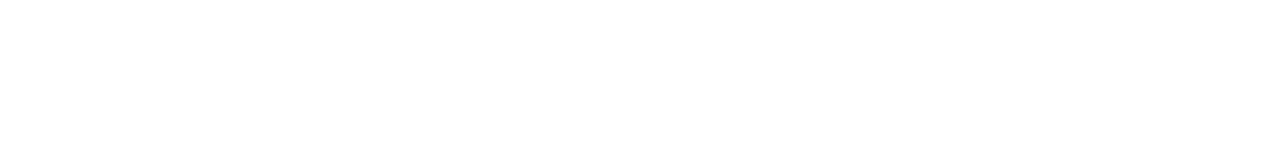
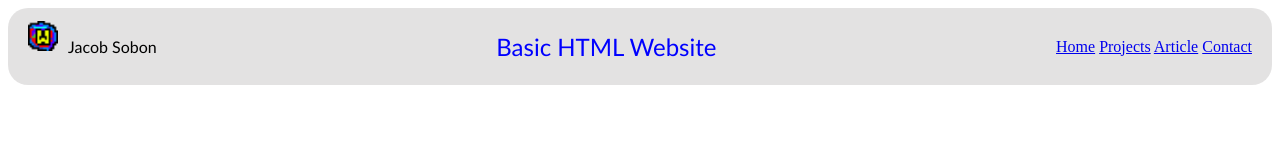
Before and after one commit to 1hum8le/roadmap.sh-projects, a plain HTML site: page Basic HTML Website/index.html in a window 1280 px wide. Drawn offline with Linux system fonts and the light colour scheme.

Commit message:
making header of website using HTML + CSS

```diff
--- a/Basic HTML Website/index.html
+++ b/Basic HTML Website/index.html
@@ -1,2 +1,93 @@
 <!DOCTYPE html>
-<html></html>
+<html>
+    <head lang="en">
+ <!-- MetaDates -->
+    <title>Basic HTML Website</title>
+    <meta charset="UTF-8" name="viewport" content="width=device-width, initial-scale=1">
+    <meta name="description" contect="one of a roadmap.sh exercises. Full HTML Website using also switching throe websites.">
+    <meta name="keywords" content="HTML, CSS, project, contact, information">
+    <meta name="author" content="Jacob Sobon">
+
+    <!-- Favicon + Styleing -->
+    <link rel="icon" type="image/x-icon" href="/Basic HTML Website/src/favicon.ico">
+    <link rel="stylesheet" type="text/css" href="style.css">
+
+  <!-- // Social Media Properties  -->
+  <meta property="og:title" content="Here you gonna find beautiful FEW PAGES Website" />
+<meta property="og:type" content="website" />
+<meta property="og:URL" content="#" />
+<meta property="og:image" content="https://i.pinimg.com/736x/23/3c/38/233c384e9dd3b1b1eb0d35e948c590f8.jpg" />
+<meta property="og:description" content="You're gonna find here all of nice pages.">
+    <style>
+
+header {
+            position: relative;
+            display: flex;
+            justify-content: space-between;
+            align-items: center;
+            max-width: 100%;
+            border-radius: 20px;
+             background-color: #d3d2d2a3;
+}
+
+.logoText {
+    font-size: 2svh;
+    font-family: 'Gill Sans', 'Gill Sans MT', Calibri, 'Trebuchet MS', sans-serif;
+}
+
+.mainText{
+    font-size: 3svh;
+    color: blue;
+    font-family: 'Gill Sans', 'Gill Sans MT', Calibri, 'Trebuchet MS', sans-serif;
+}
+
+.headerLogo {
+    position: relative;
+    display: flex;
+    gap: 10px;
+    margin-left: 20px;
+}
+.headerNavbar{
+    position: relative;
+    float: right;
+    margin-right: 20px;
+}
+.logoImg {
+    position: relative;
+    justify-content: center;
+    align-items: center;
+
+}
+    </style>
+</head>
+<body>
+        <header>
+                <!-- Logo and my Name -->
+            <div id="headerLogo" class="headerLogo">
+                <img href="index.html" class="logoImg" alt="logo.png" id="logo" src="/Basic HTML Website/src/favicon.ico" width="30px" height="30px">
+                <p class="logoText" id="logoText"> Jacob Sobon </h1>
+            </div>
+
+               <!-- Name of a Website -->
+            <div id="headerText" class="headerText">
+                <p class="mainText" id="mainText"> Basic HTML Website </p>
+            </div>
+
+                <!-- Navigation Bar -->
+            <div id="headerNavbar" class="headerNavbar">
+                <nav>
+                        <a href="#">Home</a>
+                        <a href="#">Projects</a>
+                        <a href="#">Article</a>
+                        <a href="#">Contact</a>
+                </nav>
+            </div>
+        </header>
+        <main>
+
+        </main>
+        <footer>
+
+        </footer>
+    </body>
+</html>
```
Also changed, not shown: Basic HTML Website/pages/articles.html (added), Basic HTML Website/pages/contact.html (added), Basic HTML Website/pages/projects.html (added), Basic HTML Website/src/favicon.ico (added), Basic HTML Website/style.css (added).
